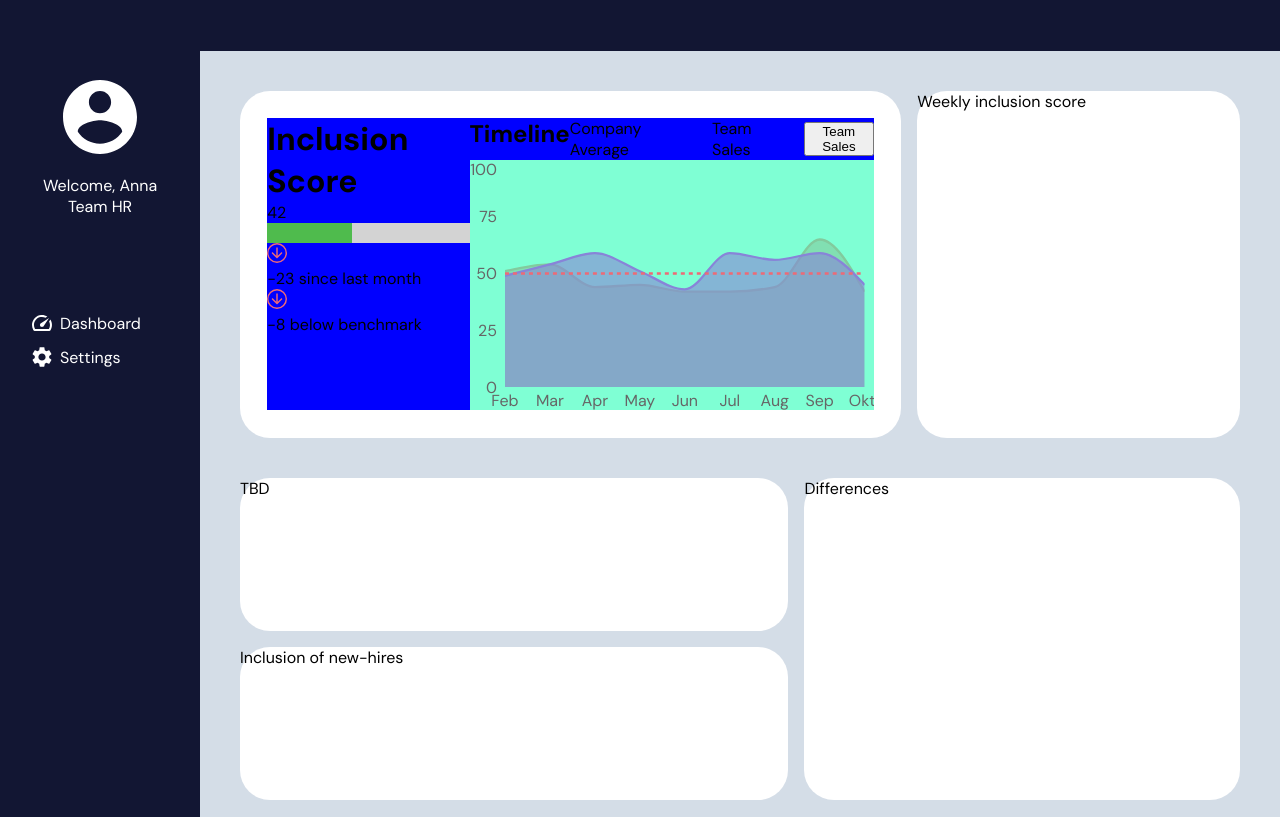
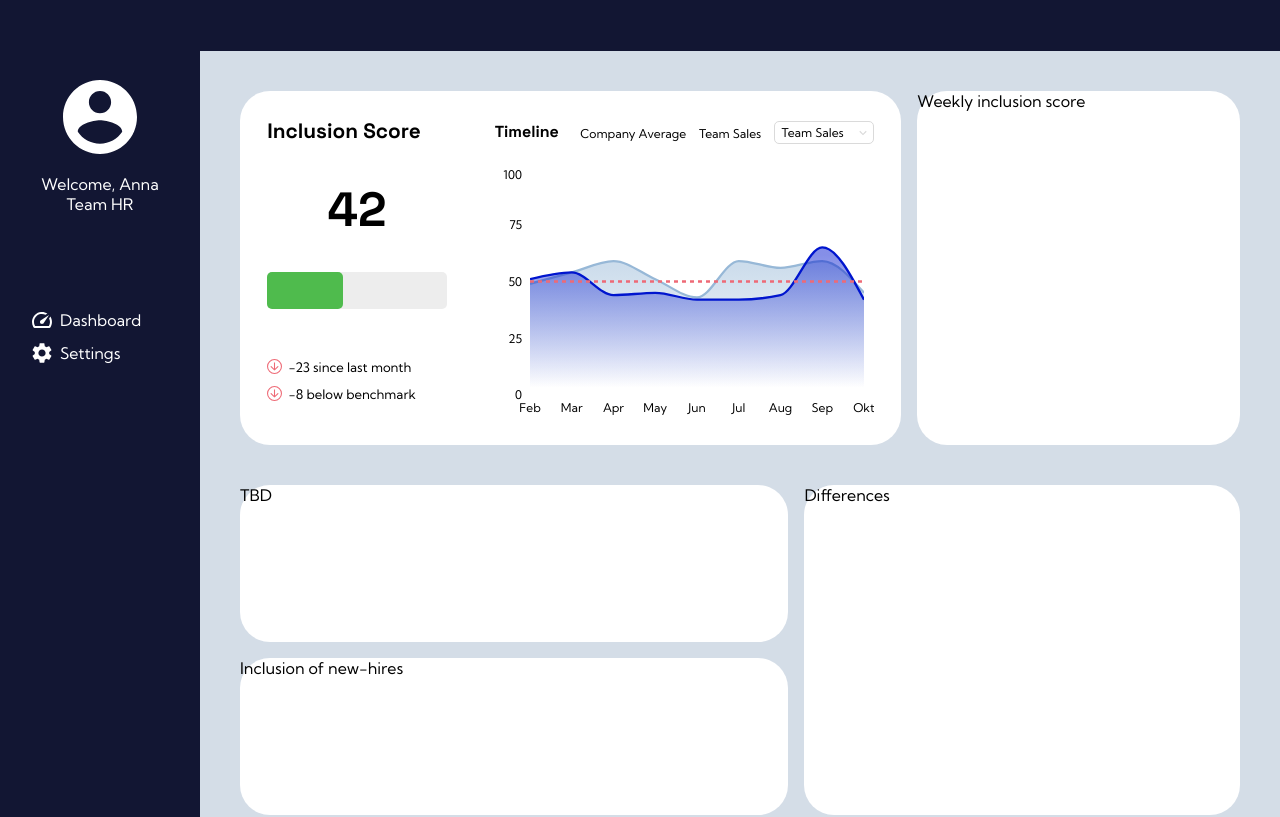
Before and after one commit to JTKsson/jolint-dashboard, a Next.js app: page / in a window 1280 px wide. Shown: the top 817 px of the page. Built offline with nearby package versions, Linux system fonts and the light colour scheme.

Commit message:
Update globals.css and add styling on inclusion score card + run prettier

```diff
--- a/src/app/components/Frame/frame.module.css
+++ b/src/app/components/Frame/frame.module.css
@@ -1,5 +1,5 @@
 .gridContainer {
-  background-color: var(--background-color-light);
+  background-color: var(--background-color-light-blue);
   display: grid;
   grid-template-rows: 1fr 1fr 1fr;
   padding: 2rem;
--- a/src/app/components/InclusionScoreCard/InclusionScoreCard.jsx
+++ b/src/app/components/InclusionScoreCard/InclusionScoreCard.jsx
@@ -25,8 +25,12 @@ export default function InclusionScoreCard() {
     <div className={styles.main}>
       <div className={styles.leftContainer}>
         <h1>Inclusion Score</h1>
-        <p>{roundedInclusionScore1}</p>
-        <ProgressBar percentage={roundedInclusionScore1} />
+        <div className={styles.progessBarResult}>
+          <div className={styles.result}>
+            <h3>{roundedInclusionScore1}</h3>
+          </div>
+          <ProgressBar percentage={roundedInclusionScore1} />
+        </div>
         <ScoreChangeArrows lastMonth={lastMonth} benchmark={benchmark} />
       </div>
 
--- a/src/app/components/InclusionScoreCard/InclusionScoreChart.jsx
+++ b/src/app/components/InclusionScoreCard/InclusionScoreChart.jsx
@@ -26,22 +26,58 @@ export default function ChartComponent({ data }) {
         strokeWidth={0}
         margin={{ top: 0, right: 10, left: -25, bottom: -7 }}
       >
+        <defs>
+          <linearGradient id="colorUv" x1="0" y1="0" x2="0" y2="1">
+            <stop
+              offset="5%"
+              stopColor="var(--c-bright-blue)"
+              stopOpacity={0.8}
+            />
+            <stop
+              offset="95%"
+              stopColor="var(--c-bright-blue)"
+              stopOpacity={0}
+            />
+          </linearGradient>
+          <linearGradient id="colorPv" x1="0" y1="0" x2="0" y2="1">
+            <stop
+              offset="5%"
+              stopColor="var(--c-mellow-blue)"
+              stopOpacity={0.8}
+            />
+            <stop
+              offset="95%"
+              stopColor="var(--c-mellow-blue)"
+              stopOpacity={0}
+            />
+          </linearGradient>
+        </defs>
         <CartesianGrid strokeDasharray="3 3" />
-        <XAxis dataKey="Month" />
-        <YAxis dataKey="Inclusion score" type="number" domain={[0, 100]} />
+        <XAxis
+          dataKey="Month"
+          stroke="var(----text-color-dark)"
+          tick={{ fontSize: 12 }}
+        />
+        <YAxis
+          dataKey="Inclusion score"
+          type="number"
+          domain={[0, 100]}
+          stroke="var(----text-color-dark)"
+          tick={{ fontSize: 12 }}
+        />
         <Tooltip />
         <Area
           type="monotone"
-          dataKey="Inclusion score"
-          stroke="#82ca9d"
-          fill="#82ca9d"
+          dataKey="Company Average"
+          stroke="var(--c-mellow-blue)"
+          fill="url(#colorPv)"
           strokeWidth={2.3}
         />
         <Area
           type="monotone"
-          dataKey="Company Average"
-          stroke="#8884d8"
-          fill="#8884d8"
+          dataKey="Inclusion score"
+          stroke="var(--c-bright-blue)"
+          fill="url(#colorUv)"
           strokeWidth={2.3}
         />
         <Area
--- a/src/app/components/InclusionScoreCard/InclusionScoreNav.jsx
+++ b/src/app/components/InclusionScoreCard/InclusionScoreNav.jsx
@@ -1,5 +1,6 @@
 import { useState } from 'react'
 import styles from './inclusionScoreCard.module.css'
+import Image from 'next/image'
 
 export default function InclusionScoreCard({ teamName }) {
   const [isDropdownOpen, setIsDropdownOpen] = useState(false)
@@ -15,13 +16,23 @@ export default function InclusionScoreCard({ teamName }) {
       </div>
       <div className={styles.navItems}>
         <div className={styles.item}>
-          <p>Company Average</p>
+          <span>Company Average</span>
         </div>
         <div className={styles.item}>
-          <p>Team {teamName}</p>
+          <span>Team {teamName}</span>
         </div>
         <div className={styles.dropdown}>
-          <button onClick={toggleDropdown}>Team {teamName}</button>
+          <button onClick={toggleDropdown} className={styles.button}>
+            <div>Team {teamName}</div>
+            <div>
+              <Image
+                src="/images/arrow-down-s-line.svg"
+                alt="Arrow down icon"
+                width={8}
+                height={8}
+              />
+            </div>
+          </button>
           {isDropdownOpen && (
             <div className={styles.dropdownContent}>
               {/* <p>Team {teamName}</p>
--- a/src/app/components/InclusionScoreCard/ProgressBar.jsx
+++ b/src/app/components/InclusionScoreCard/ProgressBar.jsx
@@ -3,7 +3,7 @@ import styles from './inclusionScoreCard.module.css'
 export default function ProgressBar({ percentage }) {
   const progressBarStyle = {
     width: `${percentage}%`,
-    height: '20px',
+    height: '37px',
     transition: 'width 0.5s ease-in-out',
   }
 
--- a/src/app/components/InclusionScoreCard/ScoreChangeArrows.jsx
+++ b/src/app/components/InclusionScoreCard/ScoreChangeArrows.jsx
@@ -8,7 +8,8 @@ export default function ScoreChangeArrows({ lastMonth, benchmark }) {
 
   return (
     <>
-      <div>
+      <div className={styles.mainArrowContainer}>
+        <div className={styles.topArrowContainer}>
           <Image
             src={
               lastMonth > 0
@@ -16,8 +17,8 @@ export default function ScoreChangeArrows({ lastMonth, benchmark }) {
                 : '/images/negative-arrow-red-icon.svg'
             }
             alt={lastMonth > 0 ? 'Green arrow icon' : 'Red arrow icon'}
-          width={20}
-          height={20}
+            width={15}
+            height={15}
             className={styles.arrow}
           />
           <p>
@@ -28,7 +29,7 @@ export default function ScoreChangeArrows({ lastMonth, benchmark }) {
           </p>
         </div>
 
-      <div>
+        <div className={styles.bottomArrowContainer}>
           <Image
             src={
               benchmark > 0
@@ -36,8 +37,8 @@ export default function ScoreChangeArrows({ lastMonth, benchmark }) {
                 : '/images/negative-arrow-red-icon.svg'
             }
             alt={benchmark > 0 ? 'Green arrow icon' : 'Red arrow icon'}
-          width={20}
-          height={20}
+            width={15}
+            height={15}
             className={styles.arrow}
           />
           <p>
@@ -47,6 +48,7 @@ export default function ScoreChangeArrows({ lastMonth, benchmark }) {
             benchmark
           </p>
         </div>
+      </div>
     </>
   )
 }
--- a/src/app/components/InclusionScoreCard/inclusionScoreCard.module.css
+++ b/src/app/components/InclusionScoreCard/inclusionScoreCard.module.css
@@ -1,42 +1,69 @@
 .main {
   display: grid;
-  grid-template-columns: 2fr 4fr;
+  grid-template-columns: 3fr 5fr;
   height: 100%;
   padding: 1.7rem;
 }
 
+/* LEFT PROGRESS SIDE */
 .leftContainer {
-  background-color: blue;
   display: flex;
   flex-direction: column;
-}
-
-.rightContainer {
-  background-color: aquamarine;
-  width: 100%;
-}
-
-.nav {
-  background-color: blue;
-  display: flex;
   justify-content: space-between;
 }
 
-.navItems {
-  display: flex;
-  align-items: center;
-  gap: 0.8rem;
-}
-
 .progressBar {
-  background-color: lightgray;
-  height: 20px;
+  background-color: var(--c-light-gray);
+  border-radius: 5px;
   width: 100%;
 }
 
 .progressBar div {
   background-color: var(--c-green);
+  border-radius: 5px;
   height: 100%;
+}
+
+.result {
+  margin: 2rem;
+}
+
+.progessBarResult {
+  align-items: center;
+  display: flex;
+  flex-direction: column;
+  margin: -2.5rem 3rem 0 0;
+}
+
+.mainArrowContainer {
+  display: flex;
+  flex-direction: column;
+  gap: 0.7rem;
+  margin: 0.5rem 0 1rem 0;
+}
+
+.topArrowContainer,
+.bottomArrowContainer {
+  display: flex;
+  gap: 0.4rem;
+}
+
+/* RIGHT CHART SIDE */
+.nav {
+  display: flex;
+  justify-content: space-between;
+  margin: 0.15rem 0 1.5rem;
+}
+
+.navItems {
+  align-items: center;
+  display: flex;
+  gap: 0.8rem;
+}
+
+.button {
+  display: flex;
+  gap: 15px;
 }
 
 @media (max-width: 768px) {
--- a/src/app/components/Sidebar/Sidebar.jsx
+++ b/src/app/components/Sidebar/Sidebar.jsx
@@ -15,7 +15,7 @@ export default function Sidebar() {
           width={20}
           height={20}
         />
-        Dashboard
+        <p>Dashboard</p>
       </div>
       <div className={styles.textLabel}>
         <Image
@@ -24,7 +24,7 @@ export default function Sidebar() {
           width={20}
           height={20}
         />
-        Settings
+        <p>Settings</p>
       </div>
     </div>
   )
--- a/src/app/components/Sidebar/sidebar.module.css
+++ b/src/app/components/Sidebar/sidebar.module.css
@@ -15,6 +15,10 @@
 .textLabel {
   display: flex;
   gap: 0.5rem;
+}
+
+.textLabel p {
+  font-size: 1rem;
 }
 
 .textLabel:hover {
--- a/src/app/components/UserProfile/userProfile.module.css
+++ b/src/app/components/UserProfile/userProfile.module.css
@@ -8,6 +8,10 @@
 
 .textLabel {
   text-align: center;
+}
+
+.textLabel p {
+  font-size: 1rem;
 }
 
 @media (max-width: 768px) {
--- a/src/app/globals.css
+++ b/src/app/globals.css
@@ -8,28 +8,74 @@
 
 :root {
   /* Primary background colors */
-  --background-color-dark: #121633;
-  --background-color-light: #d4dde7;
+  --background-color-dark-navy: #121633;
+  --background-color-light-blue: #d4dde7;
 
   /* Chart colors */
   --c-green: #4fbb4d;
-  --c-red: #b40d0d;
-  --c-bright-blue: #0025c6;
-  --c-mellow-blue: #9db8d4;
+  --c-light-red: #ee6a76;
+  --c-bright-blue: #0015ce;
+  --c-mellow-blue: #97b8d7;
   --c-light-blue: #cedce9;
-  --c-gray: #9e9898;
-  --c-orange: #ea9248;
+  --c-dark-gray: #b7b7b7;
+  --c-mellow-gray: #dadada;
+  --c-light-gray: #ededed;
+  --c-orange: #f4770a;
 
   /* Text colors */
   --text-color-dark: black;
   --text-color-light: white;
 
-  /* Fonts */
+  /* Font styles */
   --font-heading: 'Space Grotesk', sans-serif;
   --font-body-copy: 'Kumbh Sans', sans-serif;
+
+  /* Font sizes */
+  --fs-heading: 1.3rem;
+  --fs-subheading: 1rem;
+  --fs-paragraph-L: 3rem;
+  --fs-paragraph-M: 0.82rem;
+  --fs-paragraph-S: 0.76rem;
 }
 
 body {
-  background-color: var(--background-color-dark);
+  background-color: var(--background-color-dark-navy);
   color: var(--text-color-dark);
 }
+
+h1 {
+  font-size: var(--fs-heading);
+}
+
+h2 {
+  font-size: var(--fs-subheading);
+}
+
+h3 {
+  font-size: var(--fs-paragraph-L);
+}
+
+p {
+  font-size: var(--fs-paragraph-M);
+}
+
+span {
+  font-size: var(--fs-paragraph-S);
+}
+
+h1,
+h2,
+h3 {
+  font-family: var(--font-heading);
+}
+
+button {
+  /* Styling for ALL dropdown buttons */
+  font-family: var(--font-body-copy);
+  font-size: var(--fs-paragraph-S);
+  background-color: white;
+  border-style: none;
+  border: 1.5px solid var(--c-mellow-gray);
+  border-radius: 5px;
+  padding: 0.2rem 0.4rem;
+}
--- a/src/app/layout.js
+++ b/src/app/layout.js
@@ -1,7 +1,7 @@
 import './globals.css'
-import { DM_Sans } from 'next/font/google'
+import { Kumbh_Sans } from 'next/font/google'
 
-const DMSans = DM_Sans({ subsets: ['latin'] })
+const KumbhSans = Kumbh_Sans({ subsets: ['latin'] })
 
 export const metadata = {
   title: 'Jolint | Dashboard',
@@ -11,7 +11,7 @@ export const metadata = {
 export default function RootLayout({ children }) {
   return (
     <html lang="en">
-      <body className={DMSans.className}>{children}</body>
+      <body className={KumbhSans.className}>{children}</body>
     </html>
   )
 }
```
Also changed, not shown: public/images/arrow-down-s-line.svg (added). Lines whose indentation alone changed are shown as unchanged.
